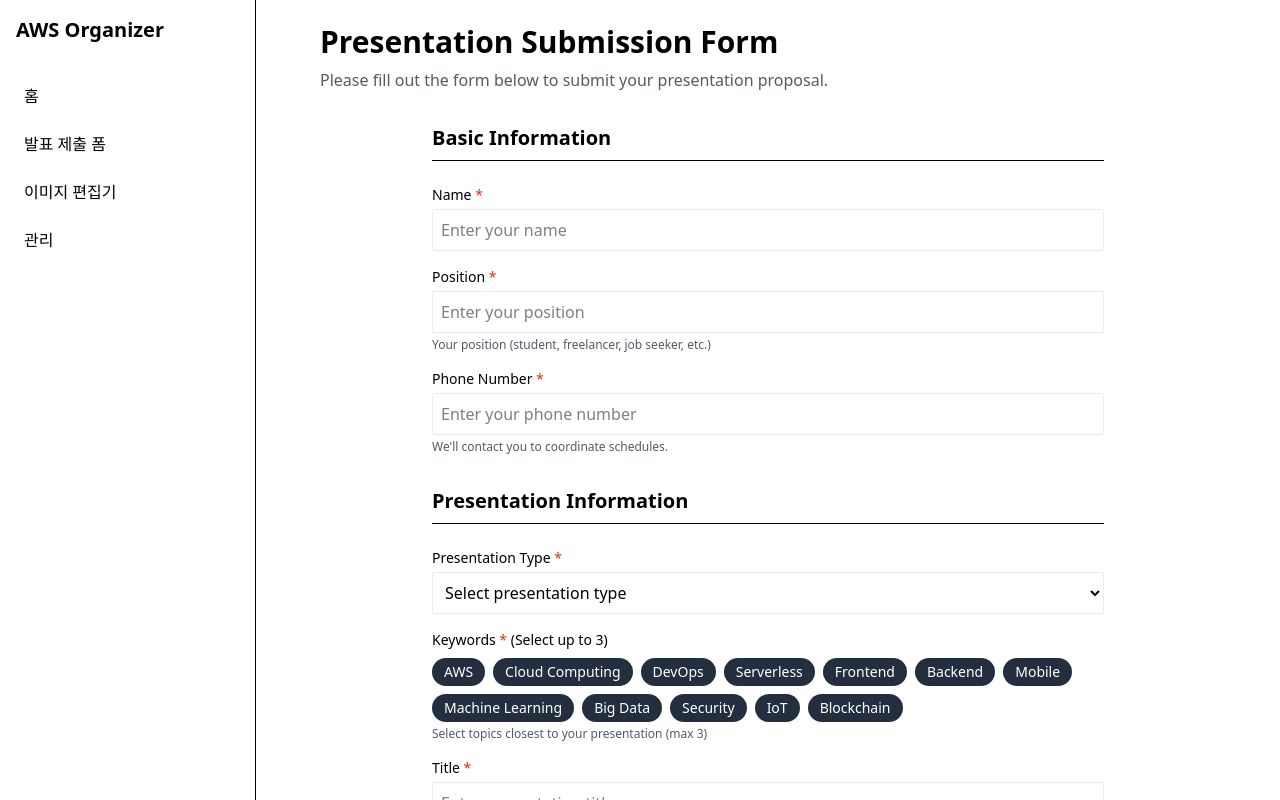
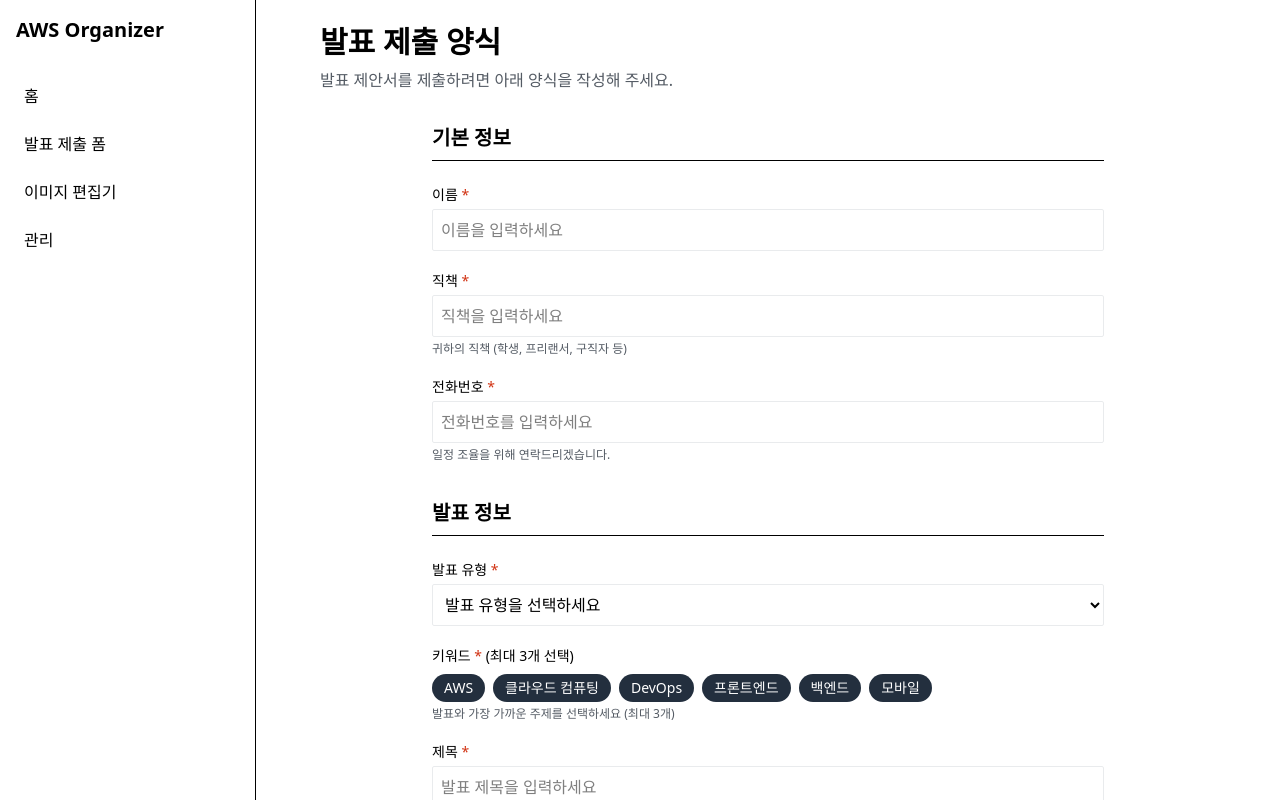
Before and after one commit to endmoseung/AWS-Organizer-office, a React (Vite) app: page /present-form in a window 1280 px wide. Built offline with nearby package versions, Linux system fonts and the light colour scheme; the HTML template or start-up script is replaced by a standard one; a web font is replaced by a local one.

Commit message:
feat: form 개발

```diff
--- a/src/components/PresentationForm.tsx
+++ b/src/components/PresentationForm.tsx
@@ -1,36 +1,34 @@
+import { addDays } from "date-fns";
 import { useState } from "react";
 import { useForm } from "react-hook-form";
+import ErrorMessage from "./ErrorMessage";
 import { Button } from "./ui/button";
 import { DatePicker } from "./ui/DatePicker";
-import toast from "react-hot-toast";
-import { addDays, format } from "date-fns";
+import { usePresentationMutation, type PresentationFormData } from "../queries/usePresentationMutation";
 
-interface PresentationFormData {
-  name: string;
-  position: string;
-  phone: string;
-  presentationType: "lightning" | "main";
-  keywords: string[];
-  title: string;
-  description: string;
-  choice1: Date | null;
-  choice2: Date | null;
-  choice3: Date | null;
-  image: FileList;
-  agreeToTerms: boolean;
-}
-
-// Available keywords for the form
+// 폼에서 사용 가능한 키워드
 const availableKeywords = [
-  "AWS", "Cloud Computing", "DevOps", "Serverless",
-  "Frontend", "Backend", "Mobile", "Machine Learning",
-  "Big Data", "Security", "IoT", "Blockchain"
+  "AWS",
+  "클라우드 컴퓨팅",
+  "DevOps",
+  "프론트엔드",
+  "백엔드",
+  "모바일",
 ];
 
 export function PresentationForm() {
-  const { register, handleSubmit, formState: { errors }, setValue, watch, reset } = useForm<PresentationFormData>();
-  const [isSubmitting, setIsSubmitting] = useState(false);
+  const {
+    register,
+    handleSubmit,
+    formState: { errors },
+    setValue,
+    watch,
+    reset,
+  } = useForm<PresentationFormData>();
   const [selectedKeywords, setSelectedKeywords] = useState<string[]>([]);
+
+  // TanStack Query mutation 사용
+  const presentationMutation = usePresentationMutation();
 
   const today = new Date();
   const twoWeeksFromNow = addDays(today, 14);
@@ -41,145 +39,138 @@ export function PresentationForm() {
   const watchChoice3 = watch("choice3");
 
   const onSubmit = async (data: PresentationFormData) => {
-    setIsSubmitting(true);
+    // 키워드 데이터 업데이트
+    const formDataWithKeywords = {
+      ...data,
+      keywords: selectedKeywords,
+    };
 
-    try {
-      // Here you would typically make an API call to submit the form
-      console.log("Form submitted:", data);
-
-      // Simulate API call delay
-      await new Promise(resolve => setTimeout(resolve, 1000));
-
-      // Show success message
-      toast.success("Form submitted successfully!");
-
-      // Reset form
-      reset();
-      setSelectedKeywords([]);
-
-    } catch (error) {
-      console.error("Error submitting form:", error);
-      toast.error("Failed to submit form. Please try again.");
-    } finally {
-      setIsSubmitting(false);
-    }
+    presentationMutation.mutate(formDataWithKeywords, {
+      onSuccess: () => {
+        // 폼 초기화
+        reset();
+        setSelectedKeywords([]);
+      },
+    });
   };
 
   const handleKeywordChange = (keyword: string) => {
-    setSelectedKeywords(prev => {
-      // If already selected, remove it
+    setSelectedKeywords((prev) => {
+      // 이미 선택된 경우 제거
       if (prev.includes(keyword)) {
-        return prev.filter(k => k !== keyword);
+        return prev.filter((k) => k !== keyword);
       }
 
-      // If trying to add more than 3, prevent it
+      // 3개 이상 추가하려고 하면 방지
       if (prev.length >= 3) {
-        toast.error("You can select maximum 3 keywords");
         return prev;
       }
 
-      // Add the new keyword
+      // 새 키워드 추가
       return [...prev, keyword];
     });
 
-    // Update the form value
+    // 폼 값 업데이트
     setValue("keywords", selectedKeywords);
   };
 
   return (
-    <form onSubmit={handleSubmit(onSubmit)} className="space-y-8 max-w-2xl mx-auto">
+    <form
+      onSubmit={handleSubmit(onSubmit)}
+      className="mx-auto space-y-8 max-w-2xl"
+    >
       <div className="space-y-6">
-        <h2 className="text-xl font-semibold border-b pb-2">Basic Information</h2>
+        <h2 className="pb-2 text-xl font-semibold border-b">기본 정보</h2>
 
         <div className="space-y-4">
           <div>
-            <label htmlFor="name" className="block text-sm font-medium mb-1">
-              Name <span className="text-destructive">*</span>
+            <label htmlFor="name" className="block mb-1 text-sm font-medium">
+              이름 <span className="text-destructive">*</span>
             </label>
             <input
               id="name"
-              placeholder="Enter your name"
-              className="w-full p-2 rounded-md border border-input bg-background"
-              {...register("name", { required: "Name is required" })}
+              placeholder="이름을 입력하세요"
+              className="p-2 w-full rounded-md border border-input bg-background"
+              {...register("name", { required: "이름은 필수입니다" })}
             />
-            {errors.name && (
-              <p className="text-destructive text-sm mt-1">{errors.name.message}</p>
-            )}
+            <ErrorMessage error={errors.name?.message} />
           </div>
 
           <div>
-            <label htmlFor="position" className="block text-sm font-medium mb-1">
-              Position <span className="text-destructive">*</span>
+            <label
+              htmlFor="position"
+              className="block mb-1 text-sm font-medium"
+            >
+              직책 <span className="text-destructive">*</span>
             </label>
             <input
               id="position"
-              placeholder="Enter your position"
-              className="w-full p-2 rounded-md border border-input bg-background"
-              {...register("position", { required: "Position is required" })}
+              placeholder="직책을 입력하세요"
+              className="p-2 w-full rounded-md border border-input bg-background"
+              {...register("position", { required: "직책은 필수입니다" })}
             />
-            <p className="text-xs text-muted-foreground mt-1">
-              Your position (student, freelancer, job seeker, etc.)
+            <p className="mt-1 text-xs text-muted-foreground">
+              귀하의 직책 (학생, 프리랜서, 구직자 등)
             </p>
-            {errors.position && (
-              <p className="text-destructive text-sm mt-1">{errors.position.message}</p>
-            )}
+            <ErrorMessage error={errors.position?.message} />
           </div>
 
           <div>
-            <label htmlFor="phone" className="block text-sm font-medium mb-1">
-              Phone Number <span className="text-destructive">*</span>
+            <label htmlFor="phone" className="block mb-1 text-sm font-medium">
+              전화번호 <span className="text-destructive">*</span>
             </label>
             <input
               id="phone"
               type="tel"
-              placeholder="Enter your phone number"
-              className="w-full p-2 rounded-md border border-input bg-background"
+              placeholder="전화번호를 입력하세요"
+              className="p-2 w-full rounded-md border border-input bg-background"
               {...register("phone", {
-                required: "Phone number is required",
+                required: "전화번호는 필수입니다",
                 pattern: {
                   value: /^\d{3}-\d{3,4}-\d{4}$/,
-                  message: "Phone format: 010-1234-5678"
-                }
+                  message: "전화번호 형식: 010-1234-5678",
+                },
               })}
             />
-            <p className="text-xs text-muted-foreground mt-1">
-              We'll contact you to coordinate schedules.
+            <p className="mt-1 text-xs text-muted-foreground">
+              일정 조율을 위해 연락드리겠습니다.
             </p>
-            {errors.phone && (
-              <p className="text-destructive text-sm mt-1">{errors.phone.message}</p>
-            )}
+            <ErrorMessage error={errors.phone?.message} />
           </div>
         </div>
       </div>
 
       <div className="space-y-6">
-        <h2 className="text-xl font-semibold border-b pb-2">Presentation Information</h2>
+        <h2 className="pb-2 text-xl font-semibold border-b">발표 정보</h2>
 
         <div className="space-y-4">
           <div>
-            <label htmlFor="presentationType" className="block text-sm font-medium mb-1">
-              Presentation Type <span className="text-destructive">*</span>
+            <label
+              htmlFor="presentationType"
+              className="block mb-1 text-sm font-medium"
+            >
+              발표 유형 <span className="text-destructive">*</span>
             </label>
             <select
               id="presentationType"
-              className="w-full p-2 rounded-md border border-input bg-background"
-              {...register("presentationType", { required: "Presentation type is required" })}
+              className="p-2 w-full rounded-md border border-input bg-background"
+              {...register("presentationType", {
+                required: "발표 유형은 필수입니다",
+              })}
             >
-              <option value="">Select presentation type</option>
-              <option value="lightning">Lightning Talk</option>
-              <option value="main">Main Presentation</option>
+              <option value="">발표 유형을 선택하세요</option>
+              <option value="lightning">라이트닝 토크</option>
+              <option value="main">메인 발표</option>
             </select>
-            {errors.presentationType && (
-              <p className="text-destructive text-sm mt-1">{errors.presentationType.message}</p>
-            )}
+            <ErrorMessage error={errors.presentationType?.message} />
           </div>
 
           <div>
-            <label className="block text-sm font-medium mb-1">
-              Keywords <span className="text-destructive">*</span> (Select up to 3)
+            <label className="block mb-1 text-sm font-medium">
+              키워드 <span className="text-destructive">*</span> (최대 3개 선택)
             </label>
             <div className="flex flex-wrap gap-2 mt-2">
-              {availableKeywords.map(keyword => (
+              {availableKeywords.map((keyword) => (
                 <button
                   key={keyword}
                   type="button"
@@ -194,116 +185,106 @@ export function PresentationForm() {
                 </button>
               ))}
             </div>
-            <p className="text-xs text-muted-foreground mt-1">
-              Select topics closest to your presentation (max 3)
+            <p className="mt-1 text-xs text-muted-foreground">
+              발표와 가장 가까운 주제를 선택하세요 (최대 3개)
             </p>
-            {errors.keywords && (
-              <p className="text-destructive text-sm mt-1">{errors.keywords.message}</p>
-            )}
+            <ErrorMessage error={errors.keywords?.message} />
           </div>
 
           <div>
-            <label htmlFor="title" className="block text-sm font-medium mb-1">
-              Title <span className="text-destructive">*</span>
+            <label htmlFor="title" className="block mb-1 text-sm font-medium">
+              제목 <span className="text-destructive">*</span>
             </label>
             <input
               id="title"
-              placeholder="Enter presentation title"
-              className="w-full p-2 rounded-md border border-input bg-background"
-              {...register("title", { required: "Title is required" })}
+              placeholder="발표 제목을 입력하세요"
+              className="p-2 w-full rounded-md border border-input bg-background"
+              {...register("title", { required: "제목은 필수입니다" })}
             />
-            {errors.title && (
-              <p className="text-destructive text-sm mt-1">{errors.title.message}</p>
-            )}
+            <ErrorMessage error={errors.title?.message} />
           </div>
 
           <div>
-            <label htmlFor="description" className="block text-sm font-medium mb-1">
-              Description <span className="text-destructive">*</span>
+            <label
+              htmlFor="description"
+              className="block mb-1 text-sm font-medium"
+            >
+              설명 <span className="text-destructive">*</span>
             </label>
             <textarea
               id="description"
-              placeholder="Describe your presentation in detail"
-              className="w-full p-2 rounded-md border border-input bg-background min-h-32"
+              placeholder="발표 내용을 자세히 설명해 주세요"
+              className="p-2 w-full rounded-md border border-input bg-background min-h-32"
               {...register("description", {
-                required: "Description is required",
+                required: "설명은 필수입니다",
                 minLength: {
                   value: 20,
-                  message: "Description must be at least 20 characters"
-                }
+                  message: "설명은 최소 20자 이상이어야 합니다",
+                },
               })}
             />
-            {errors.description && (
-              <p className="text-destructive text-sm mt-1">{errors.description.message}</p>
-            )}
+            <ErrorMessage error={errors.description?.message} />
           </div>
 
           <div className="space-y-4">
             <label className="block text-sm font-medium">
-              Preferred Dates <span className="text-destructive">*</span>
+              선호 날짜 <span className="text-destructive">*</span>
             </label>
             <p className="text-xs text-muted-foreground">
-              Please select three preferred dates for your presentation. We'll try to accommodate your preferences.
+              발표를 위한 3개의 선호 날짜를 선택해 주세요. 가능한 한 귀하의
+              선호도에 맞춰 조정하겠습니다.
             </p>
 
-            <div className="grid grid-cols-1 md:grid-cols-3 gap-4">
+            <div className="grid grid-cols-1 gap-4 md:grid-cols-3">
               <div>
-                <p className="text-sm font-medium mb-1">First Choice</p>
+                <p className="mb-1 text-sm font-medium">첫 번째 선택</p>
                 <DatePicker
-                  selected={watchChoice1}
-                  onSelect={(date) => setValue("choice1", date)}
-                  fromDate={twoWeeksFromNow}
-                  toDate={twoMonthsFromNow}
+                  value={watchChoice1}
+                  onChange={(date) => setValue("choice1", date)}
+                  minDate={twoWeeksFromNow}
+                  maxDate={twoMonthsFromNow}
                 />
-                {errors.choice1 && (
-                  <p className="text-destructive text-sm mt-1">{errors.choice1.message}</p>
-                )}
+                <ErrorMessage error={errors.choice1?.message} />
               </div>
 
               <div>
-                <p className="text-sm font-medium mb-1">Second Choice</p>
+                <p className="mb-1 text-sm font-medium">두 번째 선택</p>
                 <DatePicker
-                  selected={watchChoice2}
-                  onSelect={(date) => setValue("choice2", date)}
-                  fromDate={twoWeeksFromNow}
-                  toDate={twoMonthsFromNow}
+                  value={watchChoice2}
+                  onChange={(date) => setValue("choice2", date)}
+                  minDate={twoWeeksFromNow}
+                  maxDate={twoMonthsFromNow}
                 />
-                {errors.choice2 && (
-                  <p className="text-destructive text-sm mt-1">{errors.choice2.message}</p>
-                )}
+                <ErrorMessage error={errors.choice2?.message} />
               </div>
 
               <div>
-                <p className="text-sm font-medium mb-1">Third Choice</p>
+                <p className="mb-1 text-sm font-medium">세 번째 선택</p>
                 <DatePicker
-                  selected={watchChoice3}
-                  onSelect={(date) => setValue("choice3", date)}
-                  fromDate={twoWeeksFromNow}
-                  toDate={twoMonthsFromNow}
+                  value={watchChoice3}
+                  onChange={(date) => setValue("choice3", date)}
+                  minDate={twoWeeksFromNow}
+                  maxDate={twoMonthsFromNow}
                 />
-                {errors.choice3 && (
-                  <p className="text-destructive text-sm mt-1">{errors.choice3.message}</p>
-                )}
+                <ErrorMessage error={errors.choice3?.message} />
               </div>
             </div>
           </div>
 
           <div>
-            <label className="block text-sm font-medium mb-1">
-              Cover Image <span className="text-destructive">*</span>
+            <label className="block mb-1 text-sm font-medium">
+              커버 이미지 <span className="text-destructive">*</span>
             </label>
             <input
               type="file"
-              className="w-full p-2 rounded-md border border-input bg-background"
+              className="p-2 w-full rounded-md border border-input bg-background"
               accept=".jpg,.jpeg,.png"
-              {...register("image", { required: "Cover image is required" })}
+              {...register("image", { required: "커버 이미지는 필수입니다" })}
             />
-            <p className="text-xs text-muted-foreground mt-1">
-              Upload an image that best represents you (max 5MB)
+            <p className="mt-1 text-xs text-muted-foreground">
+              귀하를 가장 잘 나타내는 이미지를 업로드하세요 (최대 5MB)
             </p>
-            {errors.image && (
-              <p className="text-destructive text-sm mt-1">{errors.image.message}</p>
-            )}
+            <ErrorMessage error={errors.image?.message} />
           </div>
 
           <div className="flex items-start space-x-2">
@@ -312,16 +293,14 @@ export function PresentationForm() {
               type="checkbox"
               className="mt-1"
               {...register("agreeToTerms", {
-                required: "You must agree to the terms"
+                required: "약관에 동의해야 합니다",
               })}
             />
             <label htmlFor="agreeToTerms" className="text-sm">
-              I agree to the processing of my personal information for the purpose of coordinating this presentation.
+              이 발표 조율을 목적으로 개인정보 처리에 동의합니다.
             </label>
           </div>
-          {errors.agreeToTerms && (
-            <p className="text-destructive text-sm">{errors.agreeToTerms.message}</p>
-          )}
+          <ErrorMessage error={errors.agreeToTerms?.message} />
         </div>
       </div>
 
@@ -329,9 +308,9 @@ export function PresentationForm() {
         type="submit"
         className="w-full"
         size="lg"
-        disabled={isSubmitting}
+        disabled={presentationMutation.isPending}
       >
-        {isSubmitting ? "Submitting..." : "Submit Presentation"}
+        {presentationMutation.isPending ? "제출 중..." : "발표 제출하기"}
       </Button>
     </form>
   );
--- a/src/pages/PresentFormPage/index.tsx
+++ b/src/pages/PresentFormPage/index.tsx
@@ -1,30 +1,15 @@
-import { useEffect } from "react";
-import { useLocation } from "react-router-dom";
+import { Toaster } from "react-hot-toast";
 import { PresentationForm } from "../../components/PresentationForm";
-import { Toaster } from "react-hot-toast";
 
 export function PresentFormPage() {
-  const location = useLocation();
-  const queryParams = new URLSearchParams(location.search);
-  const uuid = queryParams.get("uuid");
-
-  // For demonstration, log the UUID if present
-  useEffect(() => {
-    if (uuid) {
-      console.log("Form loaded with UUID:", uuid);
-    }
-  }, [uuid]);
-
   return (
-    <div className="max-w-4xl mx-auto">
+    <div className="mx-auto max-w-4xl">
       <Toaster position="top-right" />
 
       <header className="mb-8">
-        <h1 className="text-3xl font-bold mb-2">
-          Presentation Submission Form
-        </h1>
+        <h1 className="mb-2 text-3xl font-bold">발표 제출 양식</h1>
         <p className="text-muted-foreground">
-          Please fill out the form below to submit your presentation proposal.
+          발표 제안서를 제출하려면 아래 양식을 작성해 주세요.
         </p>
       </header>
 
```
